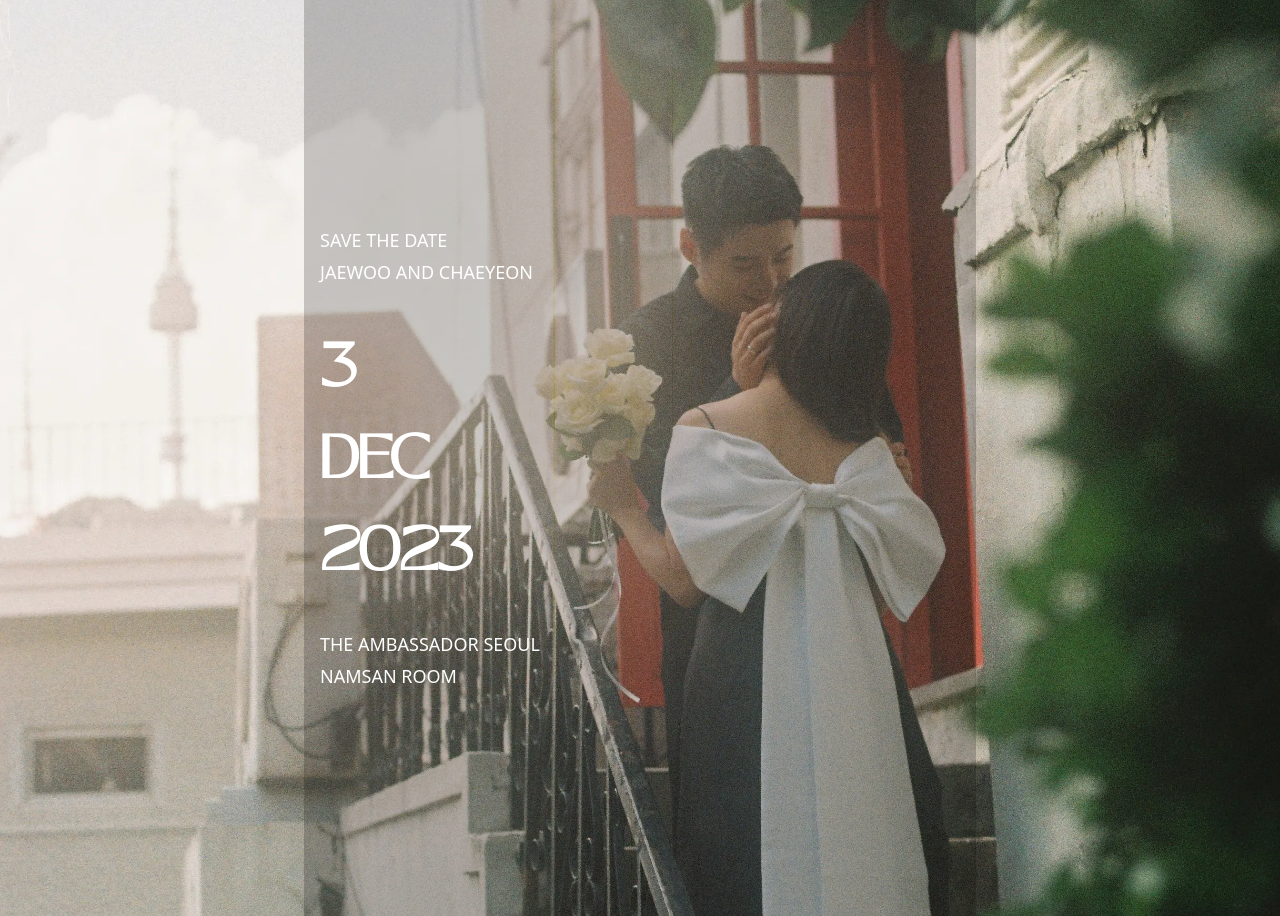
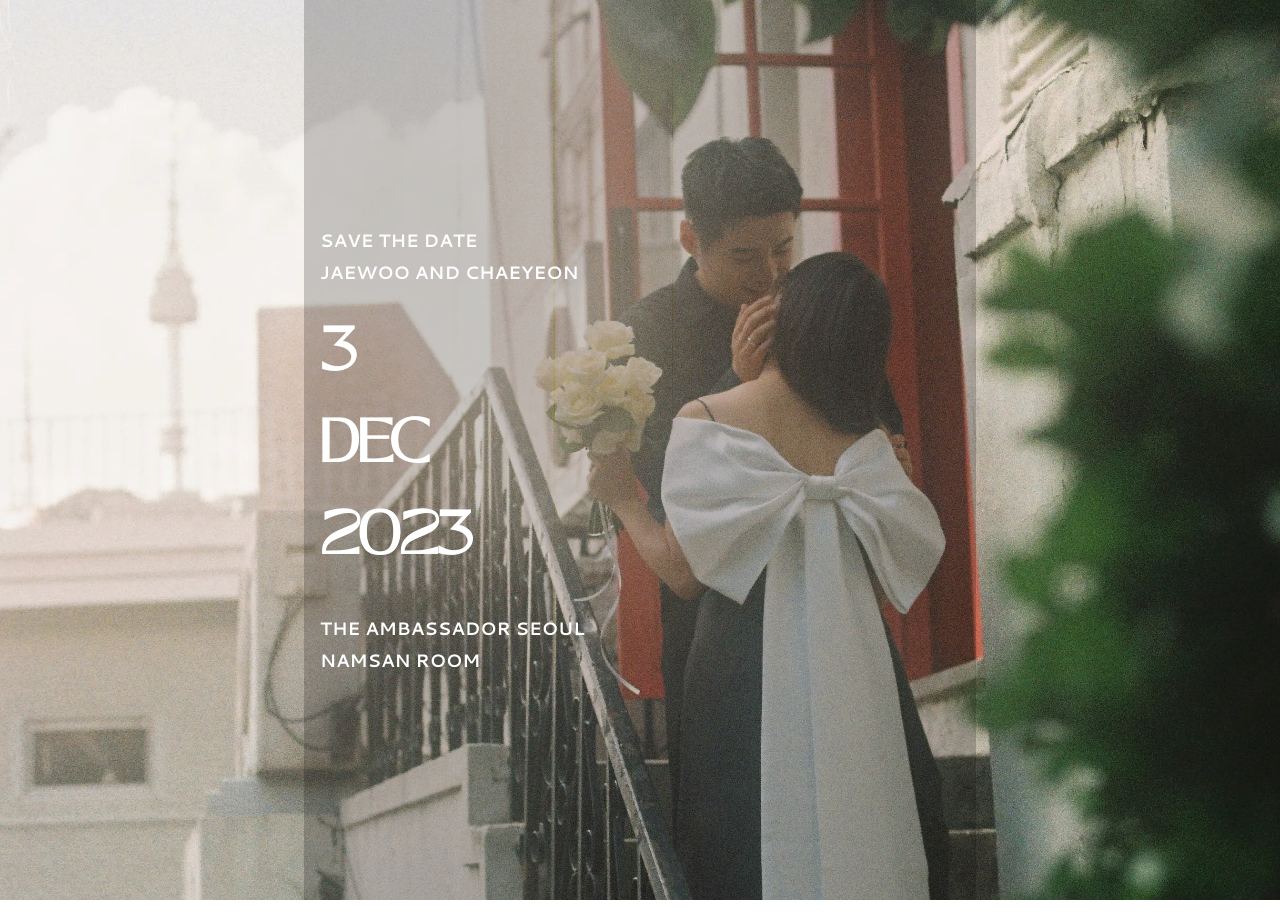
Before and after one commit to zaiyou12/dohahansol, a SvelteKit app: page / in a window 1280 px wide. Built offline with nearby package versions, Linux system fonts and the light colour scheme.

Commit message:
🍱 Add custom font - cantarell for paragraph - zolina for h2

```diff
--- a/src/app.css
+++ b/src/app.css
@@ -1,6 +1,13 @@
 @tailwind base;
 @tailwind components;
 @tailwind utilities;
+
+@font-face {
+	font-family: 'cantarell';
+    font-style: Bold;
+    font-weight: 700;
+	src: url('/fonts/cantarell-bold.ttf');
+}
 
 @font-face {
 	font-family: 'zolina';
--- a/src/routes/+page.svelte
+++ b/src/routes/+page.svelte
@@ -7,17 +7,41 @@
 		/>
 		<div class="mx-auto max-w-2xl py-32 sm:py-48 lg:py-56 bg-black bg-opacity-20">
 			<div class="text-left pl-8 sm:pl-4">
-				<p class="text-lg leading-8 text-white">SAVE THE DATE</p>
-				<p class="text-lg leading-8 text-white">JAEWOO AND CHAEYEON</p>
-				<h1 class="font-serif mt-8 text-4xl font-bold tracking-tight text-white sm:mt-12 sm:text-6xl">3</h1>
-				<h1 class="font-serif mt-4 text-4xl font-bold tracking-tight text-white sm:mt-8 sm:text-6xl">DEC</h1>
-				<h1 class="font-serif mt-4 text-4xl font-bold tracking-tight text-white sm:mt-8 sm:text-6xl">2023</h1>
-				<p class="mt-8 text-lg leading-8 text-white sm:mt-12">THE AMBASSADOR SEOUL</p>
-				<p class="text-lg leading-8 text-white">NAMSAN ROOM</p>
+				<p>SAVE THE DATE</p>
+				<p>JAEWOO AND CHAEYEON</p>
+				<h2 class="mt-8">3</h2>
+				<h2>DEC</h2>
+				<h2>2023</h2>
+				<p class="mt-8 sm:mt-12">THE AMBASSADOR SEOUL</p>
+				<p>NAMSAN ROOM</p>
 			</div>
 		</div>
 	</div>
 </div>
 
 <style lang="postcss">
+	p {
+		font-family: 'cantarell', 'ui-monospace', 'SFMono-Regular', 'Menlo', 'Monaco', 'Consolas';
+		/** text-lg leading-8 text-white */
+		font-size: 1.125rem;
+		line-height: 1.75rem;
+		line-height: 2rem;
+		color: #ffffff;
+	}
+	h2 {
+		font-family: 'zolina', 'ui-serif', 'Georgia', 'Cambria', 'Times New Roman';
+		/** mt-4 text-4xl font-bold tracking-tight text-white sm:mt-8 sm:text-6xl */
+		margin-top: 1rem;
+		font-size: 2.25rem;
+		line-height: 2.5rem;
+		font-weight: 700;
+		letter-spacing: -0.025em;
+		color: #ffffff;
+
+		@media (min-width: 640px) {
+			margin-top: 2rem;
+			font-size: 3.75rem;
+			line-height: 1;
+		}
+	}
 </style>
--- a/tailwind.config.js
+++ b/tailwind.config.js
@@ -4,7 +4,18 @@ export default {
 	theme: {
 		extend: {
 			fontFamily: {
-				serif: ['zolina', 'ui-serif', 'Georgia', 'Cambria', 'Times New Roman', 'Times', 'serif']
+				serif: ['zolina', 'ui-serif', 'Georgia', 'Cambria', 'Times New Roman', 'Times', 'serif'],
+				mono: [
+					'cantarell',
+					'ui-monospace',
+					'SFMono-Regular',
+					'Menlo',
+					'Monaco',
+					'Consolas',
+					'Liberation Mono',
+					'Courier New',
+					'monospace'
+				]
 			}
 		}
 	},
```
Also changed, not shown: static/fonts/cantarell-bold.ttf (added).
